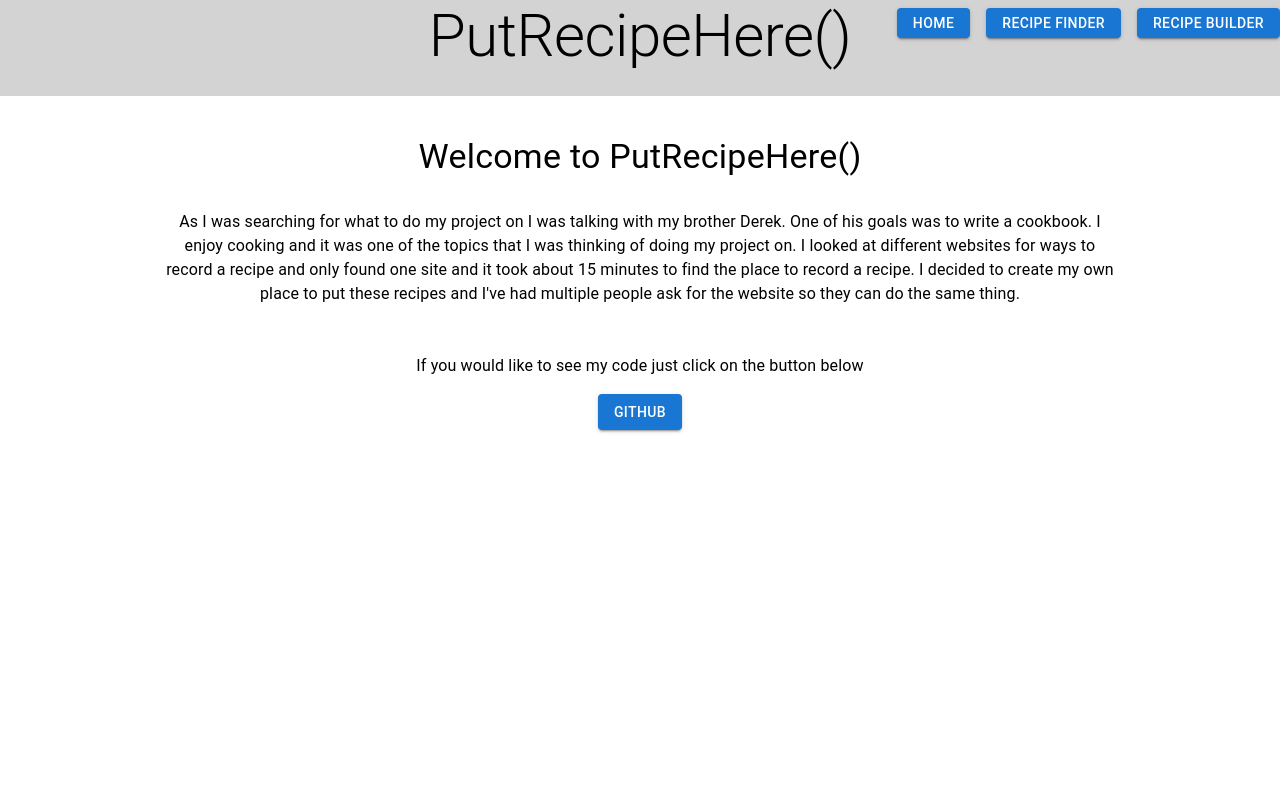
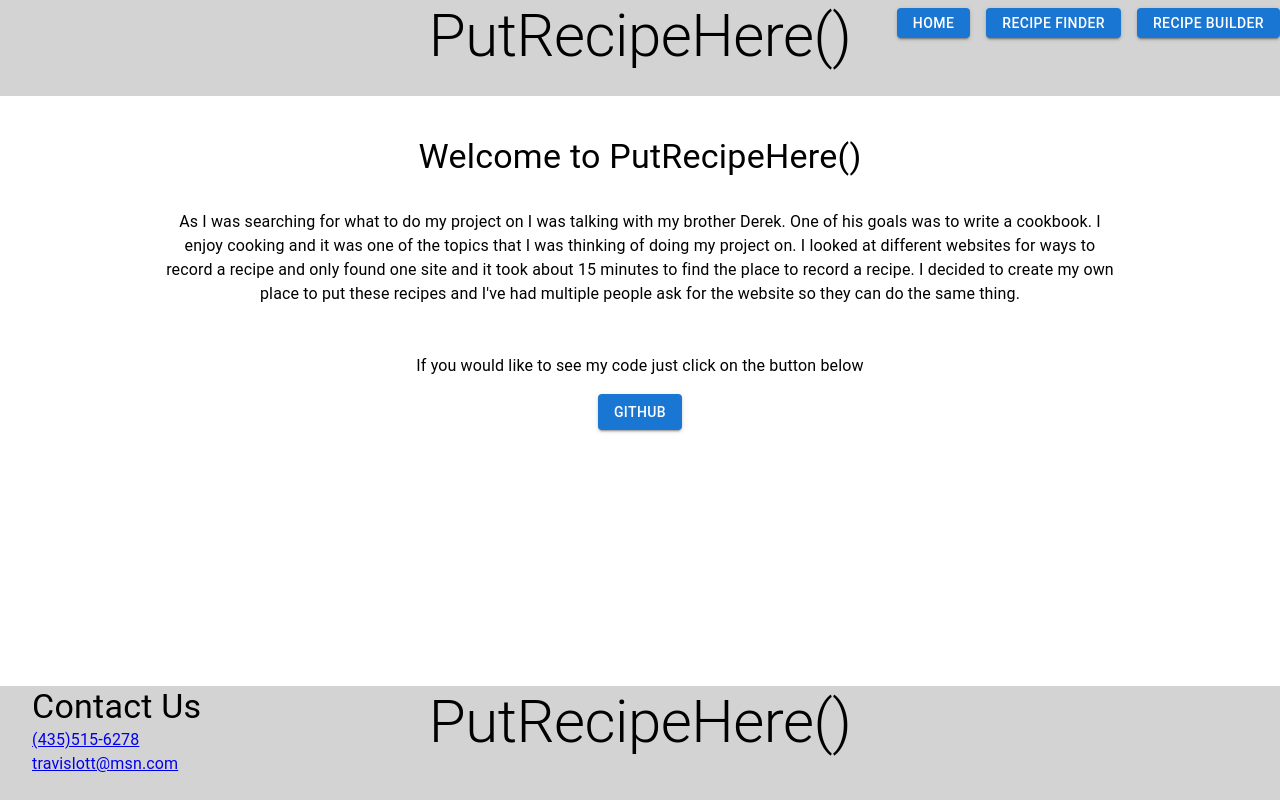
Before and after one commit to tlott99/RecipeWebsite, a React (Vite) app: page / in a window 1280 px wide. Built offline with nearby package versions, Linux system fonts and the light colour scheme.

Commit message:
Created Footer. Separated Header from body

```diff
--- a/src/Components/Builder.jsx
+++ b/src/Components/Builder.jsx
@@ -3,10 +3,9 @@ import Ingredients from "./Ingredients";
 import Instructions from "./Instructions";
 import MealType from "./MealType";
 import Description from "./Description";
-import Box from '@mui/material/Box';
 import SubmitButton from "./SubmitButton";
 import Title from "./Title";
-import {Container} from "@mui/material";
+import {Container, Box} from "@mui/material";
 
 
 export default function Builder() {
--- /dev/null
+++ b/src/Components/Footer.jsx
@@ -0,0 +1,20 @@
+import {React} from 'react'
+import {Box, Typography} from '@mui/material'
+
+export default function Footer() {
+
+return(
+    <Box>
+        <Box className="backgroundGrey" style={{pt:6, display: 'grid',gridTemplateColumns: 'repeat(3, 1fr)'}}>
+            <Box sx={{pb:3, gridColumn:'1/1'}}>
+                <Box sx={{display:'flex', flexDirection: 'column', pl:4}}>
+                    <Typography variant="h4">Contact Us</Typography>
+                    <Typography><a href="4355156278">(435)515-6278</a></Typography>
+                    <Typography><a href="mailto:travislott@msn.com">travislott@msn.com</a></Typography>
+                </Box>
+            </Box>
+            <Typography variant="h2" align="center" sx={{pb:3, gridColumn:'2/2'}}>PutRecipeHere()</Typography>
+        </Box>
+    </Box>
+)
+}
--- a/src/Components/Header.jsx
+++ b/src/Components/Header.jsx
@@ -1,43 +1,19 @@
-import {React, useState} from 'react'
+import {React} from 'react'
 import {Stack, Box, Button, Typography} from '@mui/material'
-import {Routes, Route} from "react-router-dom";
-import RecipeBuilder from '../Pages/RecipeBuilder';
-import RecipeFinder from '../Pages/RecipeFinder';
-import MainPages from '../Pages/MainPages';
-import RecipeDisplay from '../Pages/RecipeDisplay';
+
 
 export default function Header() {
-    const[printMode, setPrintMode] = useState(false)
 
-    const handlePrintMode = () => {
-      setPrintMode(true)
-    }
-    const changePrintMode = () =>{
-      setPrintMode(false)
-      window.print()
-    }
 return(
     <Box>
-        <Box class="backgroundGrey" style={{pt:6, display: 'grid',gridTemplateColumns: 'repeat(3, 1fr)'}}>
-
+        <Box className="backgroundGrey" style={{pt:6, display: 'grid',gridTemplateColumns: 'repeat(3, 1fr)'}}>
             <Typography variant="h2" align="center" sx={{pb:3, gridColumn:'2/2'}}>PutRecipeHere()</Typography>
-
-            {/* {printMode === false &&( */}
             <Stack spacing ={2} direction ="row" sx={{pt:1, display: 'flex', justifyContent: 'right', marginBottom:3, gridColumn: '3/3', height:'30px'}}>
                 <Button href="/" variant="contained">Home</Button>
                 <Button href="/RecipeFinder" variant="contained">Recipe Finder</Button>
                 <Button href="/RecipeBuilder" variant="contained">Recipe Builder</Button>
             </Stack>
-            {/* )} */}
-
         </Box>
-    <Routes>
-      <Route exact path="*" element={<MainPages/>}>  </Route>
-      <Route exact path="/RecipeBuilder" element={<RecipeBuilder/>}/>
-      <Route exact path="/RecipeFinder" element={<RecipeFinder/>}/>
-      <Route exact path ="/RecipeDisplay/:slug" element={<RecipeDisplay turnPrint={handlePrintMode} onPrint={changePrintMode}/>}/>
-    </Routes>
     </Box>
 )
-
 }
--- a/src/Pages/Home.jsx
+++ b/src/Pages/Home.jsx
@@ -1,14 +1,45 @@
-import {React} from 'react'
+import {React, useState} from 'react'
 import {Box} from '@mui/material'
-
+import {Routes, Route} from "react-router-dom";
+import RecipeBuilder from './RecipeBuilder';
+import RecipeFinder from './RecipeFinder';
+import MainPages from './MainPages';
+import RecipeDisplay from './RecipeDisplay';
 import Header from '../Components/Header';
+import Footer from '../Components/Footer';
 
 
 export default function Home(){
+  const[printMode, setPrintMode] = useState(false)
 
+  const handlePrintMode = () => {
+    setPrintMode(true)
+  }
+  const changePrintMode = () =>{
+    setPrintMode(false)
+    window.print()
+  }
   return(
-    <Box>
-      <Header></Header>
+    <Box style={{
+      display: 'flex',
+      flexDirection: 'column',
+      minHeight: '100vh'
+      }}>
+      <Header/>
+      <Box
+        style={{
+        flex: 1,
+        display: 'flex',
+        flexDirection: 'column',
+        }}>
+        <Routes>
+            <Route exact path="*" element={<MainPages/>}/>
+            <Route exact path="/RecipeBuilder" element={<RecipeBuilder/>}/>
+            <Route exact path="/RecipeFinder" element={<RecipeFinder/>}/>
+            <Route exact path ="/RecipeDisplay/:slug" element={<RecipeDisplay turnPrint={handlePrintMode} onPrint={changePrintMode}/>}/>
+        </Routes>
+      </Box>
+      <Footer/>
     </Box>
   )
 }
--- a/src/Pages/RecipeDisplay.jsx
+++ b/src/Pages/RecipeDisplay.jsx
@@ -1,6 +1,4 @@
 import React from 'react';
-import { Button, Stack, Typography, Box, IconButton} from '@mui/material';
-import CircleIcon from '@mui/icons-material/Circle';
 import { gql } from 'graphql-tag';
 import { useParams } from 'react-router-dom';
 import { useQuery } from '@apollo/react-hooks';
```
